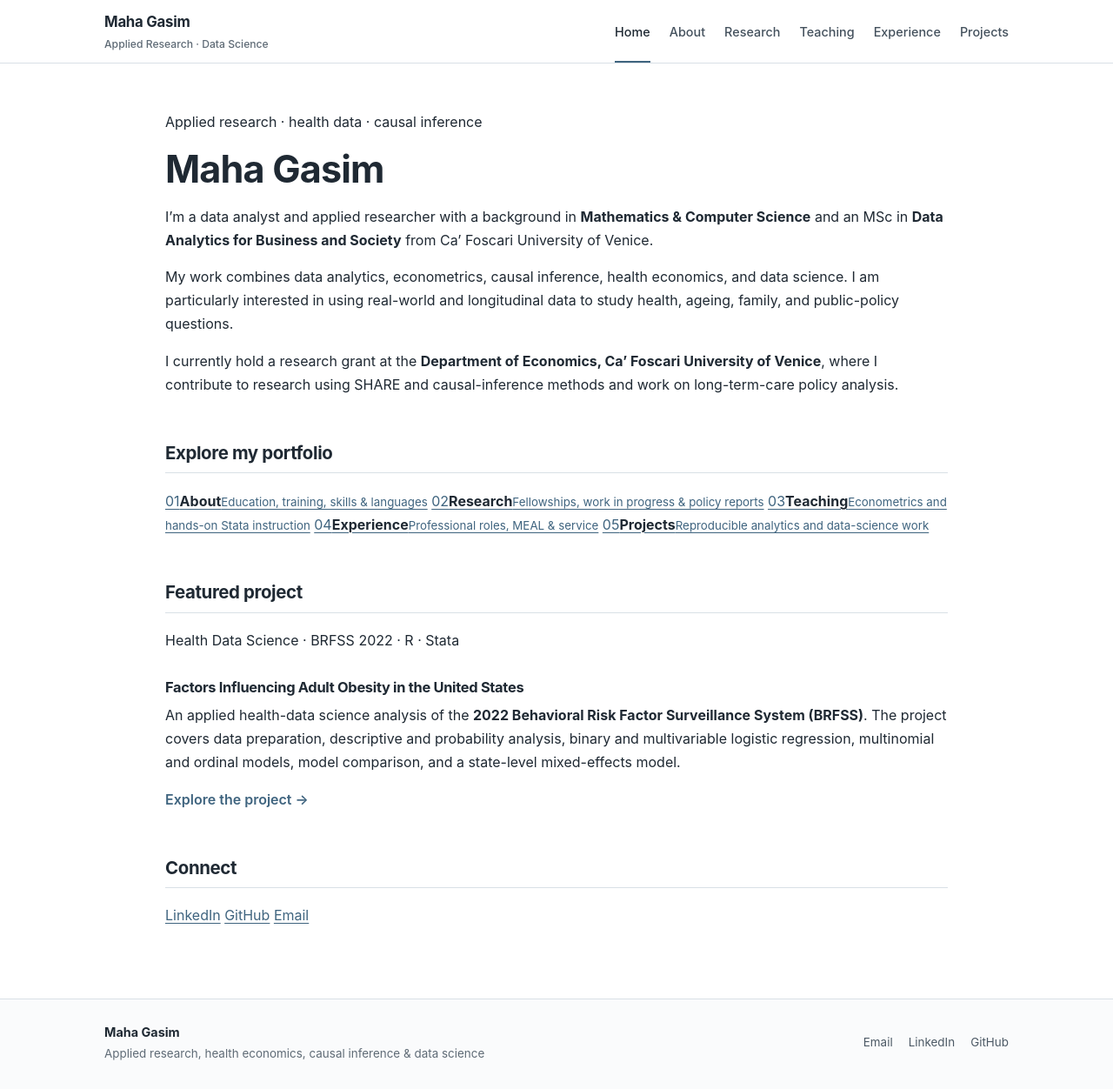
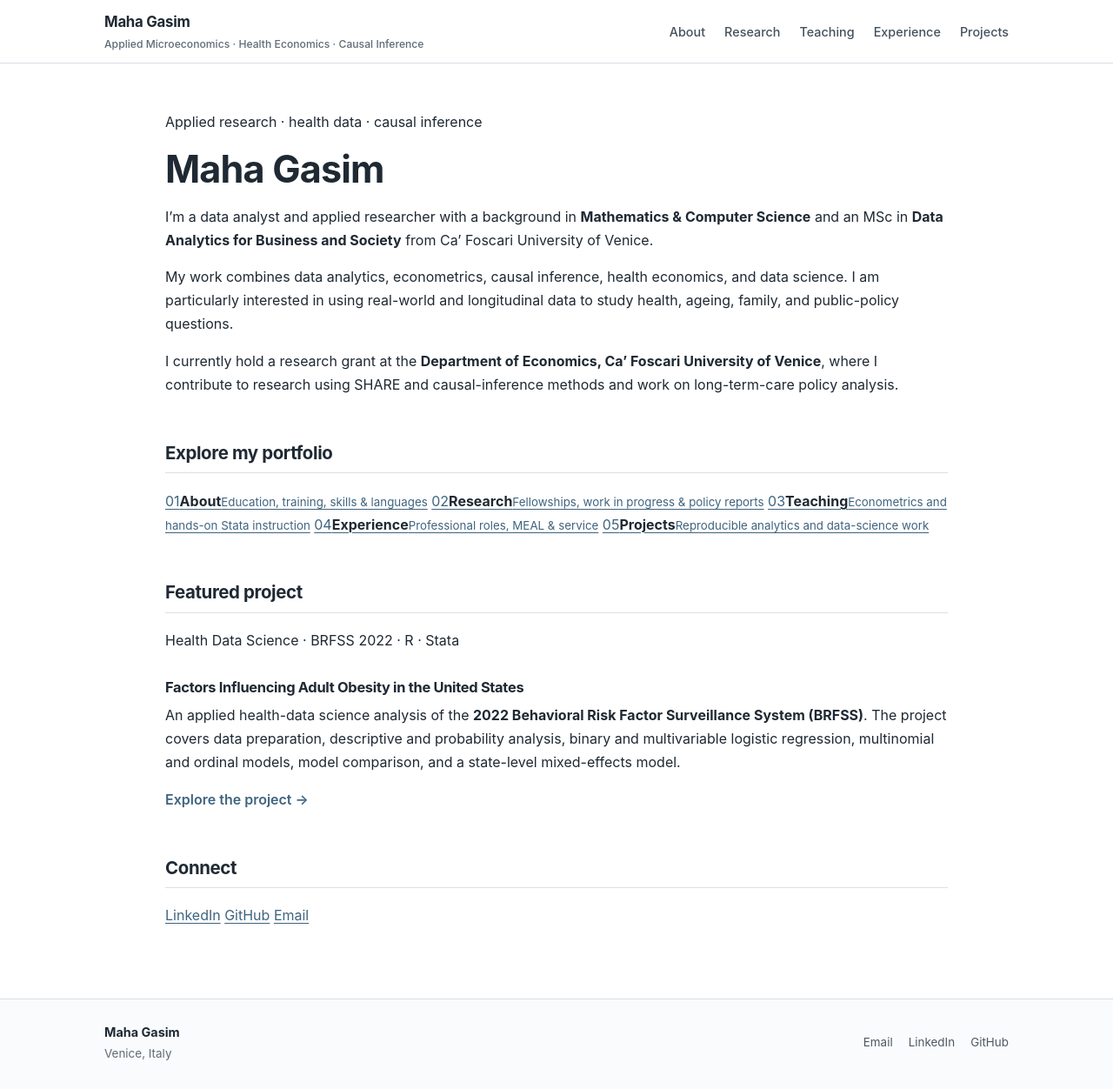
Before and after one commit to mahagasim/mahagasim.github.io, a Jekyll site: the page built from index.md, in a window 1280 px wide. Shown: the whole page at 87% size. Built offline with Jekyll 4.4.1, drawn with Linux system fonts in a browser that asks for light colours.

Commit message:
Refine site shell for academic PhD profile

```diff
--- a/_layouts/default.html
+++ b/_layouts/default.html
@@ -3,7 +3,7 @@
 <head>
   <meta charset="utf-8">
   <meta name="viewport" content="width=device-width, initial-scale=1">
-  <meta name="theme-color" content="#6d8eaa">
+  <meta name="theme-color" content="#3f647f">
   <meta name="description" content="{{ page.description | default: site.description | escape }}">
   <title>{% if page.title and page.title != 'Home' %}{{ page.title }} · {% endif %}Maha Gasim</title>
   <link rel="stylesheet" href="{{ '/assets/css/style.css' | relative_url }}">
@@ -14,11 +14,10 @@
     <div class="nav-shell">
       <a class="brand" href="{{ '/' | relative_url }}" aria-label="Maha Gasim home">
         <span class="brand-name">Maha Gasim</span>
-        <span class="brand-subtitle">Applied Research · Data Science</span>
+        <span class="brand-subtitle">Applied Microeconomics · Health Economics · Causal Inference</span>
       </a>
 
       <nav class="site-nav" aria-label="Primary navigation">
-        <a href="{{ '/' | relative_url }}"{% if page.title == 'Home' %} class="active"{% endif %}>Home</a>
         <a href="{{ '/about.html' | relative_url }}"{% if page.title == 'About' %} class="active"{% endif %}>About</a>
         <a href="{{ '/research.html' | relative_url }}"{% if page.title == 'Research' %} class="active"{% endif %}>Research</a>
         <a href="{{ '/teaching.html' | relative_url }}"{% if page.title == 'Teaching' %} class="active"{% endif %}>Teaching</a>
@@ -29,7 +28,7 @@
   </header>
 
   <main class="site-main">
-    <article class="content{% if page.title == 'Home' %} home-content{% endif %}">
+    <article class="content">
       {{ content }}
     </article>
   </main>
@@ -38,7 +37,7 @@
     <div class="footer-shell">
       <div>
         <strong>Maha Gasim</strong><br>
-        <span>Applied research, health economics, causal inference & data science</span>
+        <span>Venice, Italy</span>
       </div>
       <div class="footer-links">
         <a href="mailto:mahagasim@gmail.com">Email</a>
```
